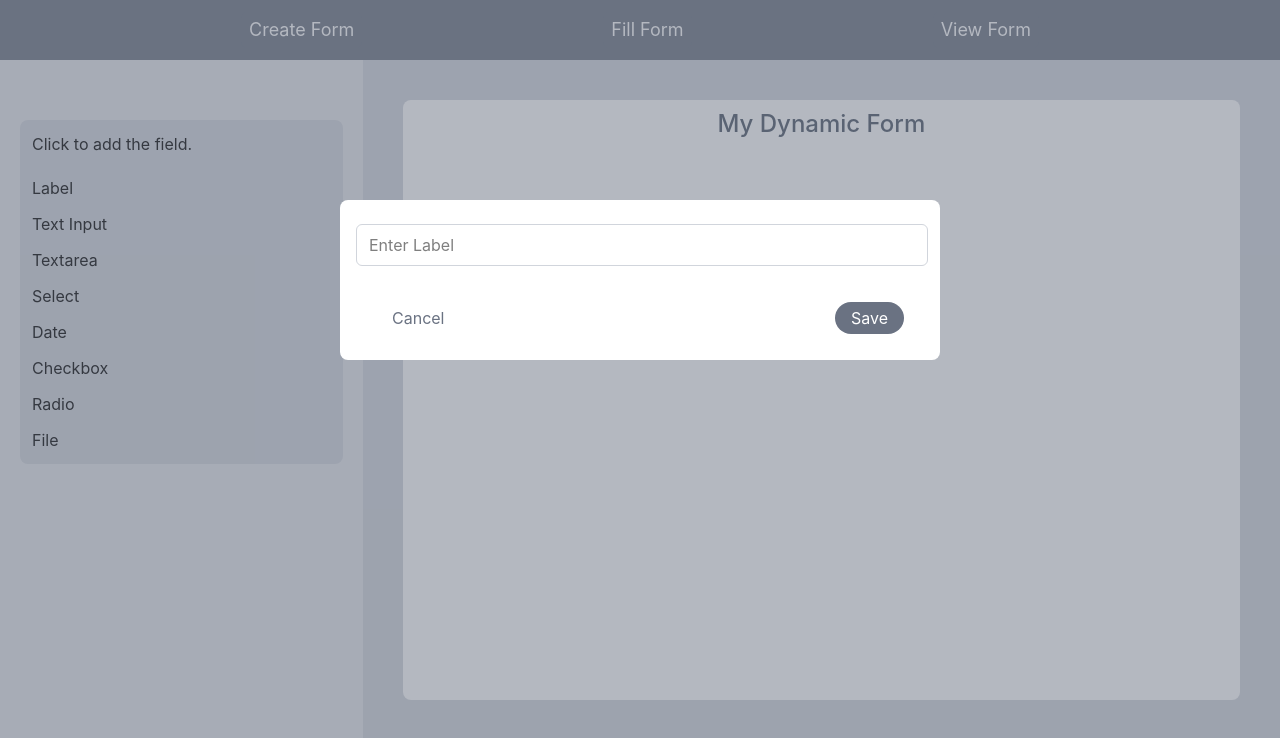
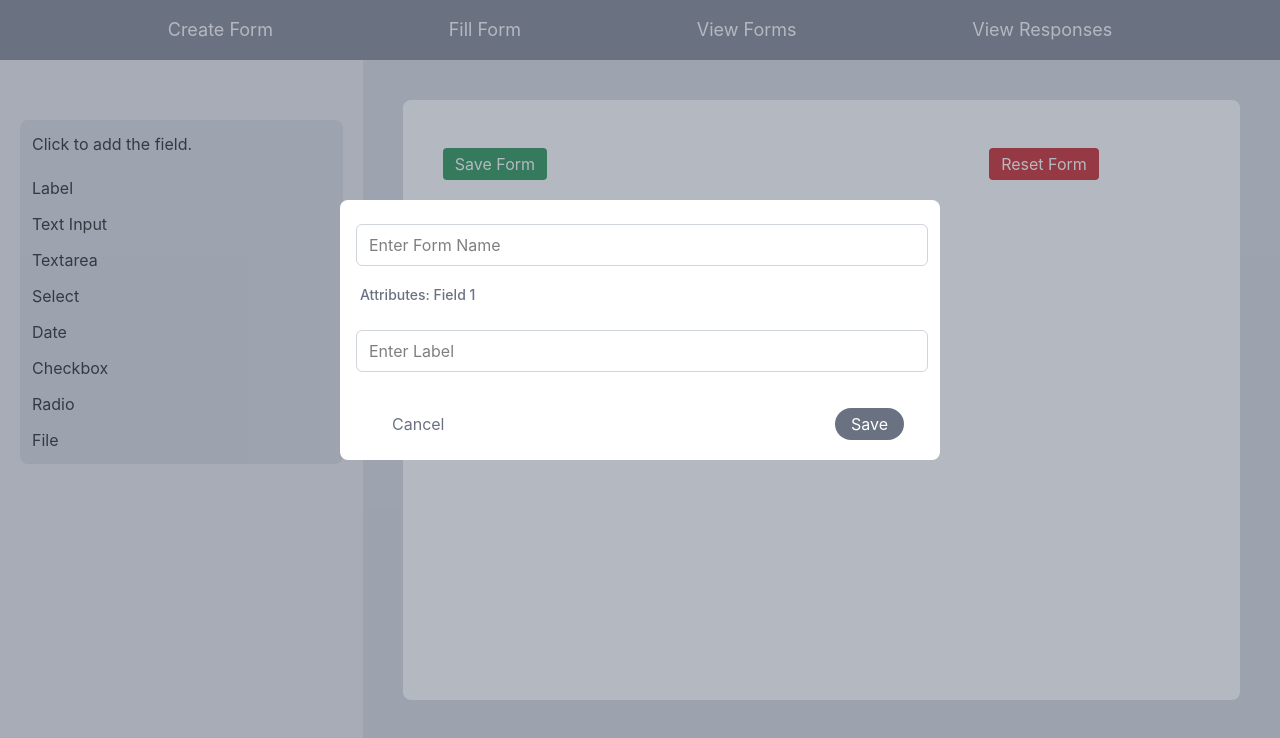
Before and after one commit to usmannaveed2002/Dynamic-Form-Builder-2.O-React, a React (Vite) app: page / in a window 1280 px wide. Both pictures are taken after a click on the element "Label". Shown: the top 738 px of the page. Built offline with nearby package versions, Linux system fonts and the light colour scheme.

Commit message:
Form name is set, now gonna store the form in local storage.

```diff
--- a/src/components/Navbar.jsx
+++ b/src/components/Navbar.jsx
@@ -9,7 +9,10 @@ function Navbar() {
           Fill Form
         </span>
         <span className="bg-gray-500 rounded-md text-white py-1 px-2 text-lg hover:bg-gray-700 hover:cursor-pointer">
-          View Form
+          View Forms
+        </span>
+        <span className="bg-gray-500 rounded-md text-white py-1 px-2 text-lg hover:bg-gray-700 hover:cursor-pointer">
+          View Responses
         </span>
       </div>
     </nav>
--- /dev/null
+++ b/src/components/formNameModal.jsx
@@ -0,0 +1,18 @@
+import { useForm } from "../context/FormContext";
+
+function FormNameModal() {
+  const { setFormName, formName } = useForm();
+  return (
+    <div className="mt-2 p-2">
+      <input
+        type="text"
+        value={formName}
+        placeholder="Enter Form Name"
+        className="w-143 border border-gray-300 rounded-md m-2 px-3 py-2 focus:outline-none"
+        onChange={(e) => setFormName(e.target.value)}
+      ></input>
+    </div>
+  );
+}
+
+export default FormNameModal;
--- a/src/components/formPreview.jsx
+++ b/src/components/formPreview.jsx
@@ -2,14 +2,14 @@ import { useState } from "react";
 import { useForm } from "../context/FormContext";
 
 function FormPreview() {
-  const { fields } = useForm();
-
+  const { fields, setFields, formName } = useForm();
   return (
     <div className="bg-gray-300 py-25 px-10 w-full">
       <div className="bg-white min-h-full w-full rounded-lg py-2">
         <legend className="flex items-center justify-center text-2xl text-gray-600 font-medium">
-          My Dynamic Form
+          {formName}
         </legend>
+        <form methed="POST">
           {fields.map((field) => {
             return field.type === "label" ? (
               <label
@@ -53,7 +53,9 @@ function FormPreview() {
                   required={field.required}
                 >
                   {field.options?.map((option) => {
-                  return <option value={option.toLowerCase()}>{option}</option>;
+                    return (
+                      <option value={option.toLowerCase()}>{option}</option>
+                    );
                   })}
                 </select>
               </div>
@@ -115,6 +117,26 @@ function FormPreview() {
               ""
             );
           })}
+
+          {fields.length > 0 && (
+            <div className="flex items-center justify-between w-170 mx-7 my-5 p-3">
+              <button
+                className="bg-green-700 py-1 px-3 rounded-sm cursor-pointer text-white hover:bg-green-800"
+                onClick={(e) => {
+                  e.preventDefault();
+                }}
+              >
+                Save Form
+              </button>
+              <button
+                className="bg-red-700 py-1 px-3 rounded-sm cursor-pointer text-white hover:bg-red-800"
+                onClick={(e) => setFields([])}
+              >
+                Reset Form
+              </button>
+            </div>
+          )}
+        </form>
       </div>
     </div>
   );
--- a/src/components/openModal.jsx
+++ b/src/components/openModal.jsx
@@ -8,14 +8,21 @@ import TextareaModal from "./textareaModal";
 import TextInputModal from "./textInputModal";
 
 import { useForm } from "../context/FormContext";
+import FormNameModal from "./formNameModal";
+import { useEffect, useState } from "react";
 
 function OpenModal({ whichField, setWhichField }) {
-  const { selectedFieldId, updatedField, deleteField } = useForm();
+  const { selectedFieldId, updatedField, deleteField, formName, fields } =
+    useForm();
 
   return (
     whichField && (
       <div className="fixed inset-0 bg-gray-500/50 flex items-start justify-center overflow-y-auto p-50">
         <div className="bg-white min-h-40 w-150 rounded-lg">
+          <FormNameModal />
+          <span className="text-sm font-medium text-gray-500 mx-5">
+            Attributes: Field {fields.length}
+          </span>
           {whichField === "Label" ? <LabelModal /> : ""}
           {whichField === "Text Input" ? <TextInputModal /> : ""}
           {whichField === "Textarea" ? <TextareaModal /> : ""}
--- a/src/components/sidebar.jsx
+++ b/src/components/sidebar.jsx
@@ -1,9 +1,10 @@
+import { useState } from "react";
 import { useForm } from "../context/FormContext";
 
 function Sidebar({ setWhichField }) {
-  const { addField } = useForm();
+  const { addField, formName, fields } = useForm();
+
   return (
-    <>
     <div className="bg-gray-200 h-screen w-130 pt-25">
       <div className="flex flex-col bg-gray-300 m-5 rounded-lg p-3">
         <h1>Click to add the field.</h1>
@@ -83,7 +84,6 @@ function Sidebar({ setWhichField }) {
         </div>
       </div>
     </div>
-    </>
   );
 }
 
--- a/src/context/FormContext.jsx
+++ b/src/context/FormContext.jsx
@@ -5,6 +5,7 @@ const FormContext = createContext();
 function FormProvider({ children }) {
   const [fields, setFields] = useState([]);
   const [selectedFieldId, setSelectedFieldId] = useState(null);
+  const [formName, setFormName] = useState("");
 
   function addField(type) {
     let newField = {
@@ -38,6 +39,8 @@ function FormProvider({ children }) {
         updateField,
         deleteField,
         setSelectedFieldId,
+        formName,
+        setFormName,
       }}
     >
       {children}
```
Lines whose indentation alone changed are shown as unchanged.
